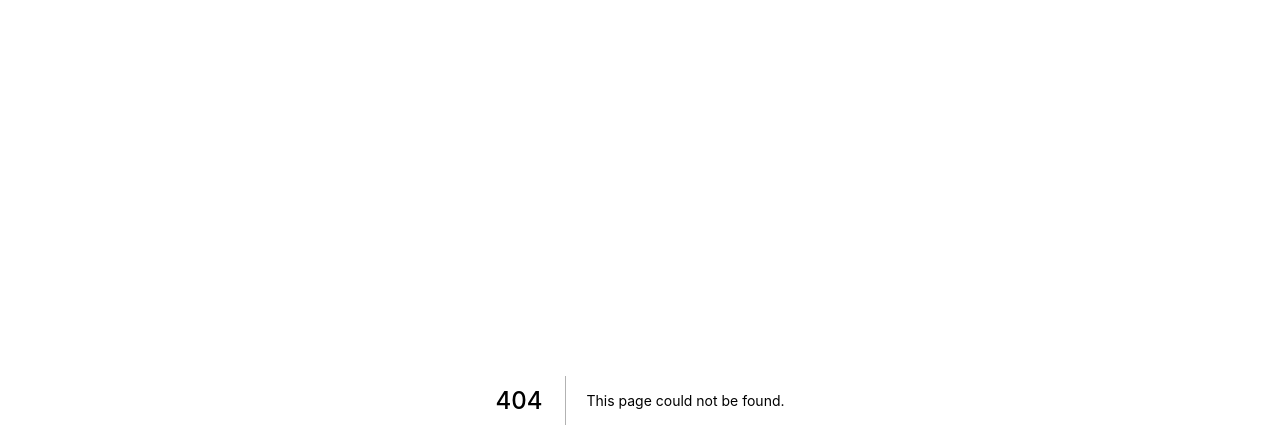
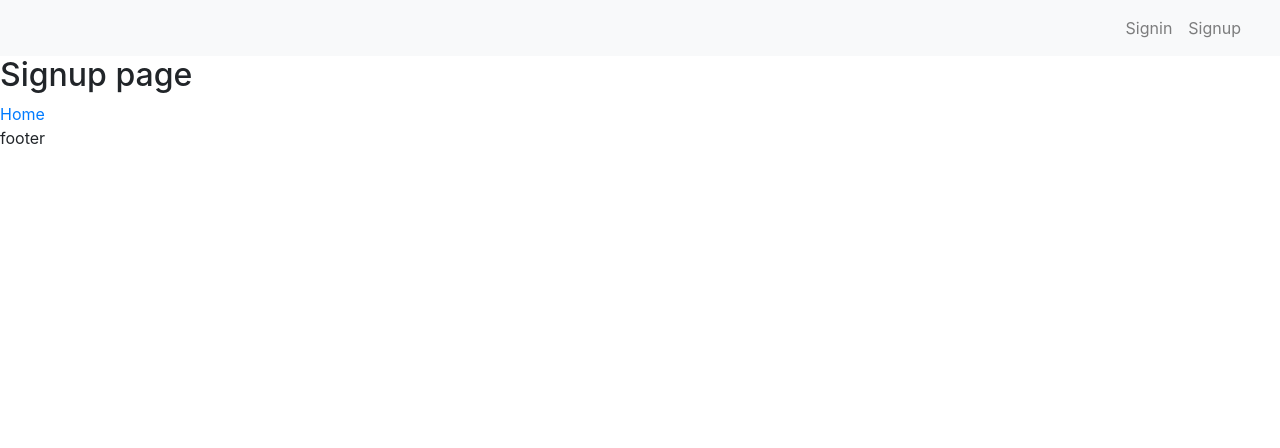
Before and after one commit to jovanSlavujevic96/MultiUserSEOBloggingPlatform_Course, a Next.js app in the folder frontend/: page /signup in a window 1280 px wide. Before the commit this address had no page. Shown: the top 448 px of the page. Built offline with nearby package versions, Linux system fonts and the light colour scheme.

Commit message:
Navigation using link component

```diff
--- a/frontend/components/Header.js
+++ b/frontend/components/Header.js
@@ -1,4 +1,5 @@
 import {useState} from 'react';
+import Link from 'next/link';
 import {APP_NAME} from '../config'
 
 import {
@@ -22,18 +23,25 @@
     }
 
     // found this example on: https://reactstrap.github.io/?path=/docs/components-navbar--navbar
+    // <Navlink> is same as <a>
     return (
         <div>
             <Navbar color="light" light expand="md">
-                <NavbarBrand href="/">{APP_NAME}</NavbarBrand>
+                <Link href="/">
+                    <NavLink className="font-weight-bold">{APP_NAME}</NavLink>
+                </Link>
                 <NavbarToggler onClick={toggle}/>
                 <Collapse isOpen={isOpen} navbar>
                     <Nav className="ml-auto" navbar>
                         <NavItem>
-                            <NavLink href="/components/">Components</NavLink>
+                            <Link href="/signin">
+                                <NavLink>Signin</NavLink>
+                            </Link>
                         </NavItem>
                         <NavItem>
-                            <NavLink href="https://github.com/reactstrap/reactstrap">Github</NavLink>
+                            <Link href="/signup">
+                                <NavLink>Signup</NavLink>
+                            </Link>
                         </NavItem>
                     </Nav>
                 </Collapse>
--- /dev/null
+++ b/frontend/pages/signup.js
@@ -0,0 +1,15 @@
+import Layout from '../components/Layout';
+import Link from 'next/link';
+
+const Signup = () => {
+    return (
+        <Layout>
+            <h2>Signup page</h2>
+            <Link href="/">
+                <a>Home</a>
+            </Link>
+        </Layout>
+    )
+}
+
+export default Signup;
```
Also changed, not shown: frontend/pages/index.js (+9 -1 lines), frontend/pages/signin.js (added, +11 -0 lines).
